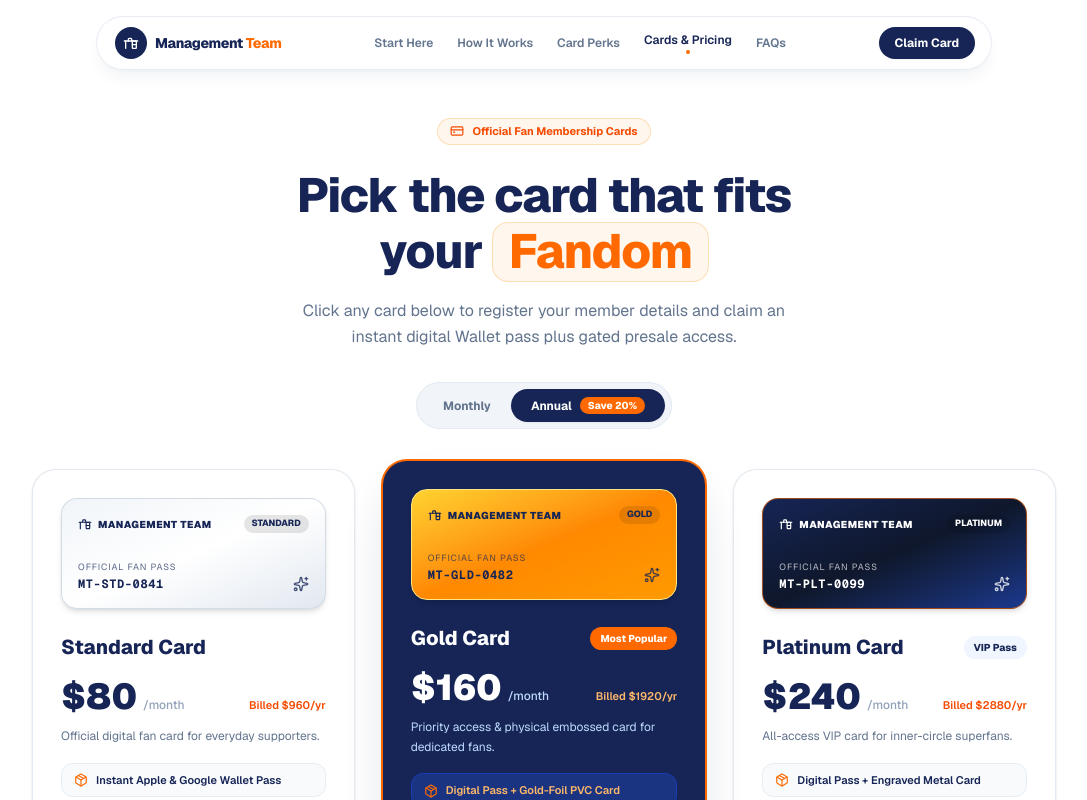
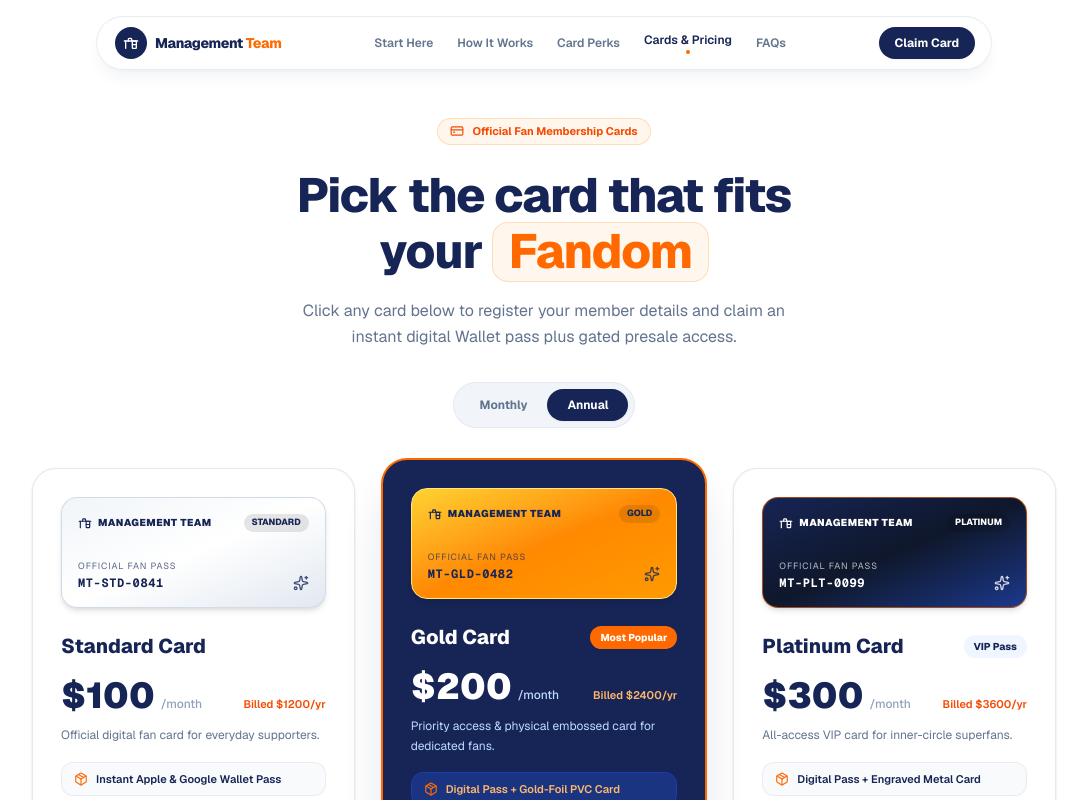
Before and after one commit to GreatJeff90/management-team, a Next.js app: page /pricing in a window 1280 px wide. Shown: the top 800 px of the page, without its empty margins (96-1183 px from the left). Built offline with nearby package versions, Linux system fonts and the light colour scheme.

Commit message:
chore(pricing): equalize annual and monthly card pricing to $100, $200, and $300

```diff
--- a/src/app/pricing/page.tsx
+++ b/src/app/pricing/page.tsx
@@ -248,7 +248,7 @@ const CARD_TIERS = [
     id: "standard",
     name: "Standard Card",
     monthlyPrice: 100,
-    annualPrice: 80,
+    annualPrice: 100,
     tagline: "Official digital fan card for everyday supporters.",
     featured: false,
     badge: null,
@@ -268,7 +268,7 @@ const CARD_TIERS = [
     id: "gold",
     name: "Gold Card",
     monthlyPrice: 200,
-    annualPrice: 160,
+    annualPrice: 200,
     tagline: "Priority access & physical embossed card for dedicated fans.",
     featured: true,
     badge: "Most Popular",
@@ -288,7 +288,7 @@ const CARD_TIERS = [
     id: "platinum",
     name: "Platinum Card",
     monthlyPrice: 300,
-    annualPrice: 240,
+    annualPrice: 300,
     tagline: "All-access VIP card for inner-circle superfans.",
     featured: false,
     badge: "VIP Pass",
@@ -405,7 +405,7 @@ const PRICING_FAQS = [
   },
   {
   q: "How does annual billing work?",
-    a: "Choosing annual billing saves you up to 20% compared to paying month-to-month, locks in your rate for 12 months, and ships your physical Gold or Platinum card immediately with no waiting period.",
+  a: "Choosing annual billing locks in your membership rate for 12 months ($1,200, $2,400, or $3,600/yr) and ships your physical Gold or Platinum card immediately with no waiting period.",
 },
   {
     q: "What happens to my physical card if I upgrade or cancel?",
@@ -701,16 +701,13 @@ export default function PricingPage() {
             </button>
             <button
   onClick={() => setBillingCycle("annual")}
-              className={`px-4 sm:px-5 py-2 rounded-full text-xs font-bold transition-all flex items-center gap-2 ${
+  className={`px-4 sm:px-5 py-2 rounded-full text-xs font-bold transition-all ${
     billingCycle === "annual"
       ? "bg-blue-950 text-white shadow-xs"
       : "text-slate-500 hover:text-blue-950"
   }`}
 >
-              <span>Annual</span>
-              <span className="px-2 py-0.5 rounded-full bg-orange-500 text-white text-[10px] font-extrabold">
-                Save 20%
-              </span>
+  Annual
 </button>
           </motion.div>
         </div>
```
Lines whose indentation alone changed are shown as unchanged.
